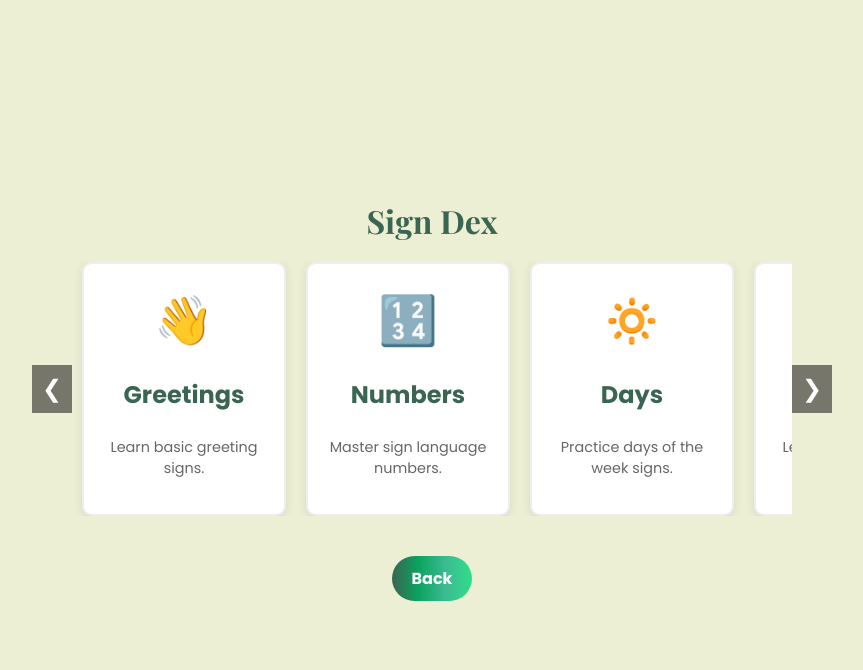
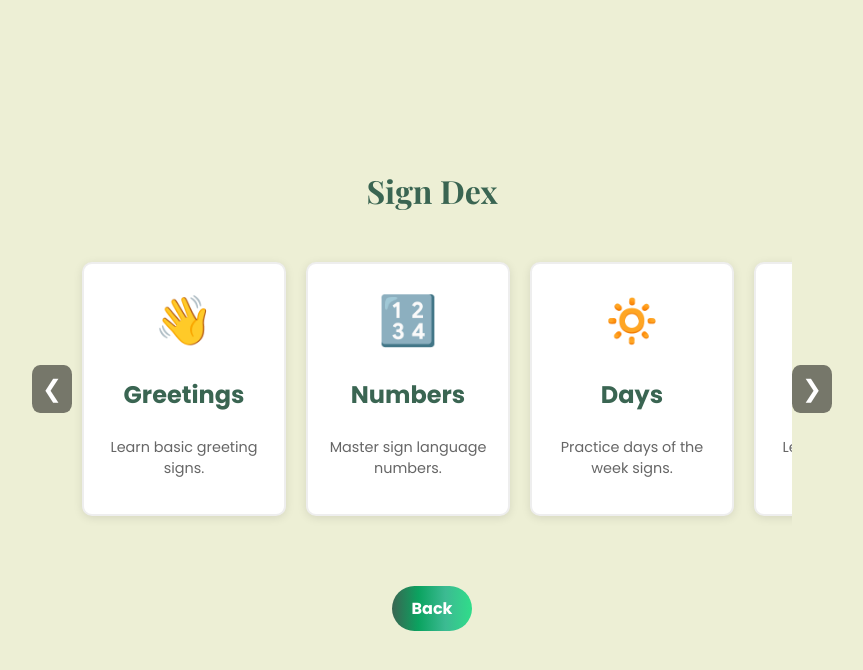
Before and after one commit to vqiu25/kiwi-sign, a Flask app: page /pokedex in a window 1280 px wide. Shown: the top 670 px of the page, without its empty margins (208-1071 px from the left). Run offline with Flask 3, Linux system fonts and the light colour scheme; parts of the project's set-up code (start-up, migrations or seed data) failed here and were passed over; some web fonts are replaced.

Commit message:
Carousel cosmetics

```diff
--- a/client/static/css/pokedex.css
+++ b/client/static/css/pokedex.css
@@ -12,15 +12,18 @@ body {
     align-items: center;
     justify-content: center;
     min-height: 100vh;
-    background-color: #EDEFD5; /* Match background color */
+    background-color: #EDEFD5;
+    /* Match background color */
 }
 
 /* Heading */
 h1 {
     margin: 20px 0;
     font-size: 2rem;
-    color: #3A6552; /* Match heading color */
-    font-family: 'Playfair Display', serif; /* Match heading font */
+    color: #3A6552;
+    /* Match heading color */
+    font-family: 'Playfair Display', serif;
+    /* Match heading font */
 }
 
 #word {
@@ -32,21 +35,27 @@ h1 {
 .button {
     margin: 20px;
     padding: 10px 20px;
-    background-color: #3A6552; /* Match button background color */
-    background-image: linear-gradient(to right, #3A6552, #0ba360, #3cba92, #30dd8a); /* Match button gradient */
-    color: #fff; /* Match button text color */
+    background-color: #3A6552;
+    /* Match button background color */
+    background-image: linear-gradient(to right, #3A6552, #0ba360, #3cba92, #30dd8a);
+    /* Match button gradient */
+    color: #fff;
+    /* Match button text color */
     font-size: 1rem;
     font-weight: bold;
-    border-radius: 200px; /* Match button border-radius */
+    border-radius: 200px;
+    /* Match button border-radius */
     border: none;
     cursor: pointer;
     transition: background-color 0.3s, color 0.3s;
-    font-family: 'Poppins', sans-serif; /* Match button font */
+    font-family: 'Poppins', sans-serif;
+    /* Match button font */
     font-weight: 700;
 }
 
 .button:hover {
-    background-color: #3cba92; /* Adjust hover effect to one of the gradient colors */
+    background-color: #3cba92;
+    /* Adjust hover effect to one of the gradient colors */
 }
 
 /* Scroll Container */
@@ -58,6 +67,7 @@ h1 {
     overflow: hidden;
     position: relative;
     margin-bottom: 20px;
+    padding: 10px 0;
 }
 
 /* Container */
@@ -66,6 +76,10 @@ h1 {
     align-items: center;
     overflow: hidden;
     width: calc(100% - 80px);
+    padding-top: 20px;
+    /* Add padding to top */
+    padding-bottom: 20px;
+    /* Add padding to bottom */
 }
 
 /* Category */
@@ -98,6 +112,7 @@ h1 {
 .card:hover {
     transform: translateY(-10px);
     box-shadow: 0px 12px 20px rgba(0, 0, 0, 0.2);
+    z-index: 1;
 }
 
 .card .icon {
@@ -106,7 +121,8 @@ h1 {
 }
 
 .card h2 {
-    color: #3A6552; /* Match heading color */
+    color: #3A6552;
+    /* Match heading color */
     font-size: 1.5rem;
     margin: 0;
     padding: 10px 0;
@@ -127,6 +143,7 @@ h1 {
     font-size: 24px;
     padding: 10px;
     cursor: pointer;
+    border-radius: 20%;
     position: absolute;
     top: 50%;
     transform: translateY(-50%);
--- a/client/static/js/pokedex.js
+++ b/client/static/js/pokedex.js
@@ -6,20 +6,21 @@ document.addEventListener('DOMContentLoaded', () => {
     const container = document.querySelector('.container');
     const categoryList = document.querySelector('.category');
     const items = document.querySelectorAll('.card');
-    const itemWidth = items[0].clientWidth + 20; // width + margin
+    const itemWidth = items[0].offsetWidth + 20; // width + margin (includes padding and border if any)
 
     let scrollPos = 0;
+    const maxScroll = categoryList.scrollWidth - container.offsetWidth;
 
     const scrollContainer = (direction) => {
         if (direction === 'right') {
             scrollPos += itemWidth;
-            if (scrollPos >= categoryList.scrollWidth) {
-                scrollPos = 0;
+            if (scrollPos > maxScroll) {
+                scrollPos = maxScroll; // Prevents scrolling beyond the content
             }
         } else if (direction === 'left') {
             scrollPos -= itemWidth;
             if (scrollPos < 0) {
-                scrollPos = categoryList.scrollWidth - container.clientWidth;
+                scrollPos = 0; // Prevents scrolling before the content
             }
         }
         categoryList.style.transform = `translateX(-${scrollPos}px)`;
```
